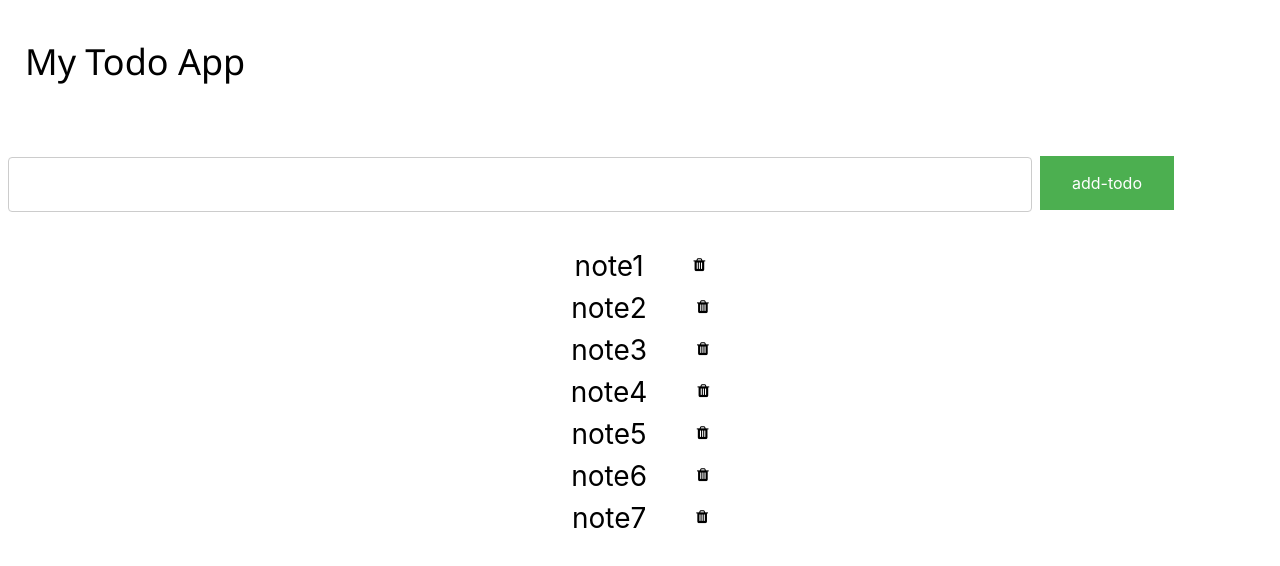
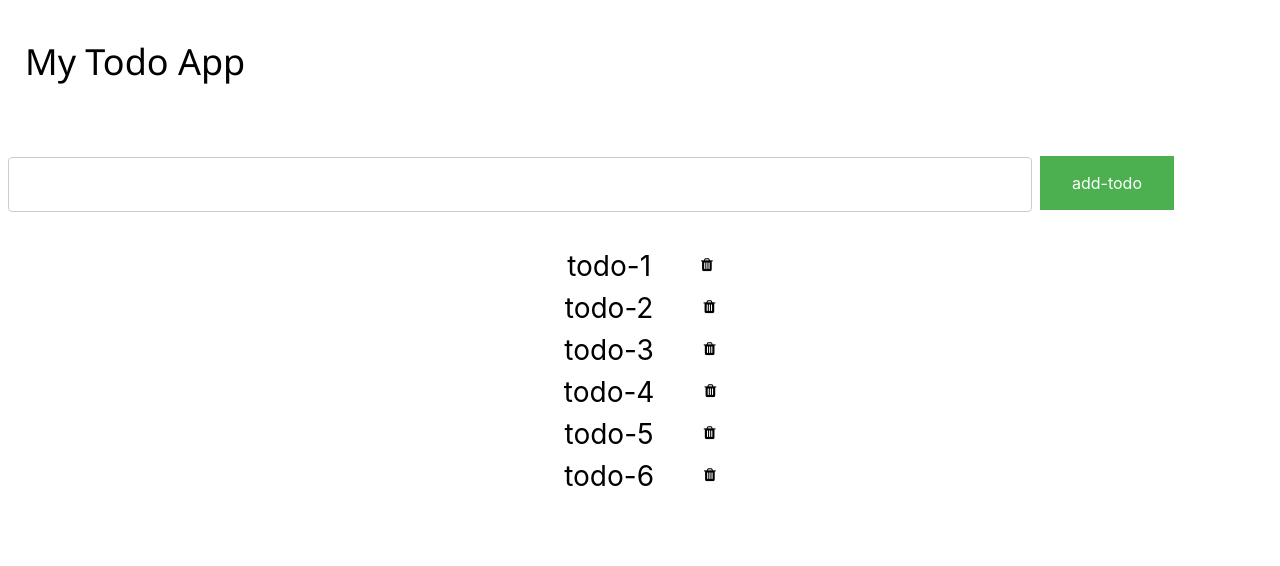
Before and after one commit to Sg1211/todo-app-react, a React (Create React App) app: page / in a window 1280 px wide. Shown: the top 566 px of the page. Built offline with nearby package versions, Linux system fonts and the light colour scheme.

Commit message:
modified mock todo list

```diff
--- a/src/pages/todoSetup/constants/mockTodoList.js
+++ b/src/pages/todoSetup/constants/mockTodoList.js
@@ -1,11 +1,34 @@
 const MOCK_TODO_LIST = [
-    { id: 1, text: "note1" },
-    { id: 2, text: "note2" },
-    { id: 3, text: "note3" },
-    { id: 4, text: "note4" },
-    { id: 5, text: "note5" },
-    { id: 6, text: "note6" },
-    { id: 7, text: "note7" },
-  ];
+  {
+    id: 1,
+    text: "todo-1",
+    isCompleted: false
+  },
+  {
+    id: 2,
+    text: "todo-2",
+    isCompleted: false
+  },
+  {
+    id: 3,
+    text: "todo-3",
+    isCompleted: false
+  },
+  {
+    id: 4,
+    text: "todo-4",
+    isCompleted: false
+  },
+  {
+    id: 5,
+    text: "todo-5",
+    isCompleted: false
+  },
+  {
+    id: 6,
+    text: "todo-6",
+    isCompleted: false
+  }
+]
 
   export default MOCK_TODO_LIST
```
